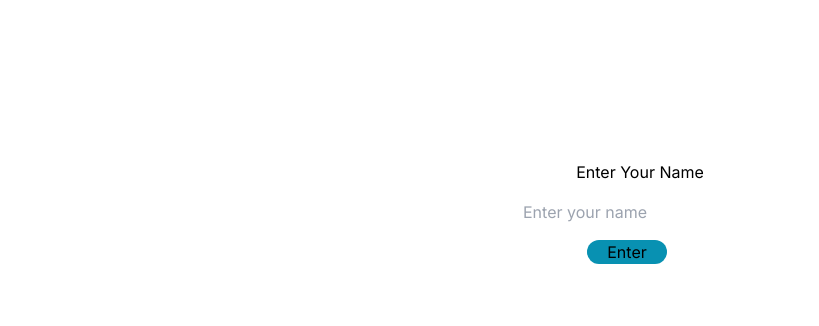
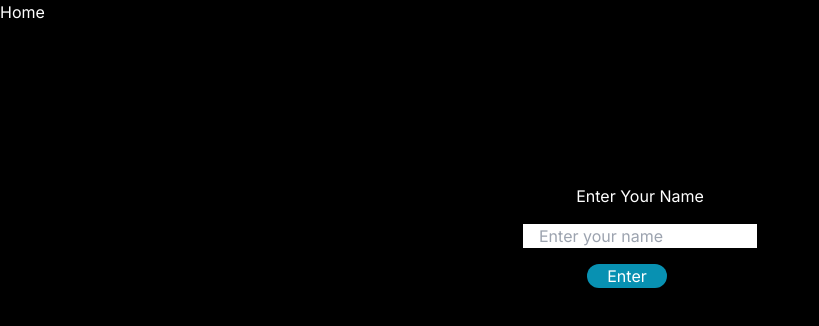
Before and after one commit to kunwarabhi7/next13.4, a Next.js app: page / in a window 1280 px wide. Shown: the top 326 px of the page, without its empty margins (0-819 px from the left). Built offline with nearby package versions, Linux system fonts and the light colour scheme.

Commit message:
app completed

```diff
--- a/src/app/layout.tsx
+++ b/src/app/layout.tsx
@@ -1,13 +1,17 @@
+'use client'
 import './globals.css'
 import type { Metadata } from 'next'
 import { Inter } from 'next/font/google'
+import Link from 'next/link'
 
 const inter = Inter({ subsets: ['latin'] })
 
 export const metadata: Metadata = {
-  title: 'Create Next App',
+  title: 'Info App',
   description: 'Generated by create next app',
 }
+
+
 
 export default function RootLayout({
   children,
@@ -16,7 +20,11 @@ export default function RootLayout({
 }) {
   return (
     <html lang="en">
-      <body className={inter.className}>{children}</body>
+      <body className={`${inter.className} bg-black text-white`} >
+      <Link href='/'>
+       Home
+      </Link>
+        {children}</body>
     </html>
   )
 }
--- a/src/app/page.tsx
+++ b/src/app/page.tsx
@@ -1,12 +1,29 @@
+"use client";
 
+import { FormEvent, useState } from "react";
+import { useRouter } from "next/navigation";
 export default function Home() {
+  const [inputValue, setInputValue] = useState("");
+  const { push } = useRouter();
+  const handleSubmit = (e: FormEvent) => {
+    e.preventDefault();
+    push(`/prediction/${inputValue}`);
+  };
   return (
-    <div className='flex flex-col items-center justify-center'>
- <h1 className='mt-40'>Enter Your Name</h1>
- <form className='flex flex-col'>
-  <input type="text" placeholder='Enter your name' className='my-4' />
-<button className="bg-cyan-600 w-20 mx-16 rounded-full" type='submit'>Enter</button>
- </form>
+    <div className="flex flex-col items-center justify-center">
+      <h1 className="mt-40 text-white">Enter Your Name</h1>
+      <form onSubmit={handleSubmit} className="flex flex-col">
+        <input
+          value={inputValue}
+          onChange={(e) => setInputValue(e.target.value)}
+          type="text"
+          placeholder="Enter your name"
+          className="my-4 placeholder:pl-4 text-black"
+        />
+        <button className="bg-cyan-600 w-20 mx-16 rounded-full" type="submit">
+          Enter
+        </button>
+      </form>
     </div>
-  )
+  );
 }
--- /dev/null
+++ b/src/app/prediction/[name]/page.tsx
@@ -0,0 +1,39 @@
+const getAge = async(name:string) => {
+    const res = await fetch(`https://api.agify.io?name=${name}`)
+    return res.json()
+}
+const getGender = async(name:string) => {
+    const res = await fetch(`https://api.genderize.io?name=${name}`)
+    return res.json()
+}
+const getCountry =async(name:string) => {
+    const res = await fetch(`https://api.nationalize.io?name=${name}`)
+    return res.json()
+}
+
+interface Params {
+    params:{name:string}
+}
+
+const page = async ({params}:Params) => {
+  const ageData= getAge(params.name)
+  const genderData= getGender(params.name)
+  const countryData= getCountry(params.name)
+ const [age,gender,country] = await Promise.all([ageData,genderData,countryData])
+    return (
+
+
+    <div className="text-white flex flex-col items-center justify-center mt-20  ">
+
+
+        <h1 className="tracking-wide  ">Personal Info : {params.name.toUpperCase()} </h1>  <br/>
+        <h2 className="tracking-wide  ">Age : {age?.age}</h2> <br />
+        <h2 className="tracking-wide  ">Gender : {gender?.gender}</h2><br />
+        <h2 className="tracking-wide  ">Count : {gender?.count}</h2><br />
+        <h2 className="tracking-wide  ">Country : {country?.country[0]?.country_id}</h2><br />
+        </div>
+
+  )
+}
+
+export default page
```
